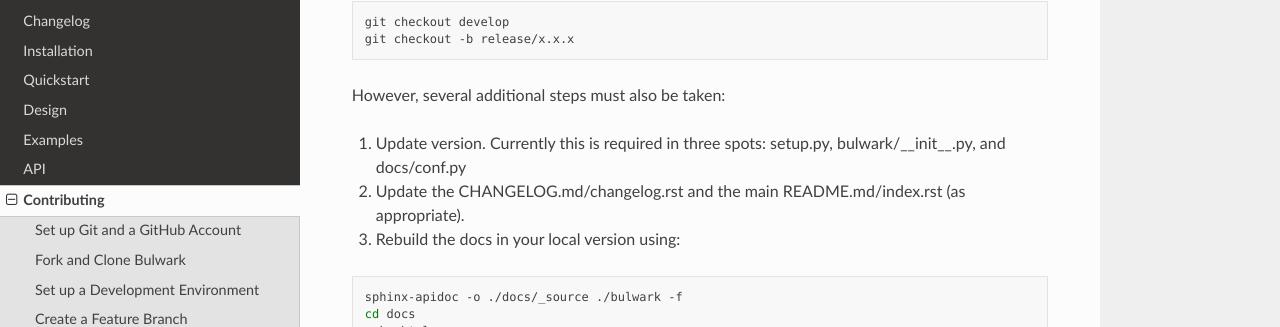
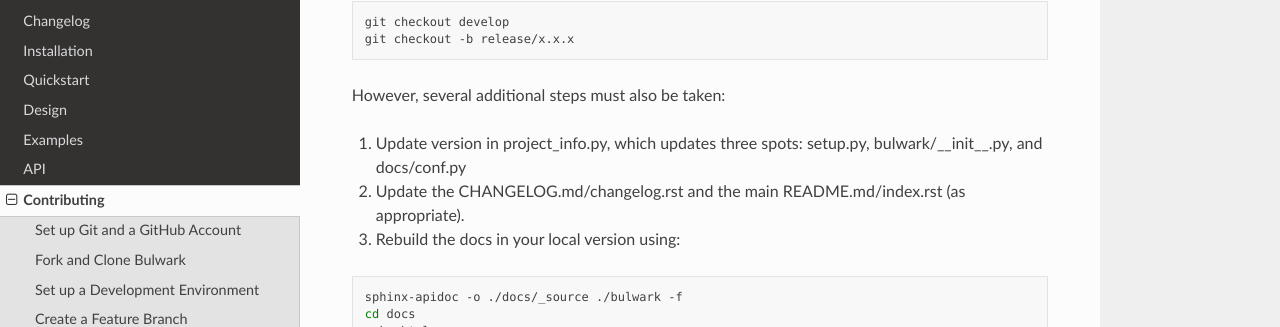
Before and after one commit to ZaxR/bulwark, a Sphinx documentation site: the page built from docs/contributing.rst, in a window 1280 px wide and 900 px high, scrolled down 1235 px. Shown: the part 124-451 px from the top of the window. Built offline with Sphinx 7.4.7 and the Read the Docs theme 2.0.0, drawn with Linux system fonts in a browser that asks for light colours.

Commit message:
Hotfix contributing.rst instructions

```diff
--- a/docs/contributing.rst
+++ b/docs/contributing.rst
@@ -66,7 +66,7 @@ When it's time to create a release candidate, a new branch should be created fro
 
 However, several additional steps must also be taken:
 
-1. Update version. Currently this is required in three spots: setup.py, bulwark/__init__.py, and docs/conf.py
+1. Update version in project_info.py, which updates three spots: setup.py, bulwark/__init__.py, and docs/conf.py
 2. Update the CHANGELOG.md/changelog.rst and the main README.md/index.rst (as appropriate).
 3. Rebuild the docs in your local version using:
 
```
